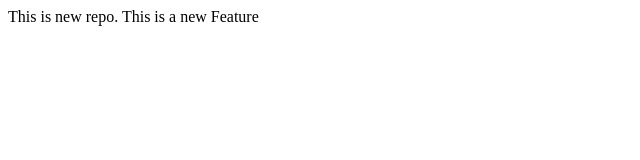
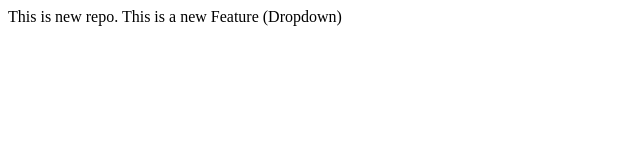
Before and after one commit to sharayujaddhav1/LocalRepo, a plain HTML site: page index.html in a window 1280 px wide. Shown: the whole page, without its empty margins (0-640 px from the left). Drawn offline with Linux system fonts and the light colour scheme.

```diff
--- a/index.html
+++ b/index.html
@@ -1,2 +1,2 @@
 <pr>This is new repo.</pr>
-<pr>This is a new Feature</pr>
+<pr>This is a new Feature (Dropdown)</pr>
```
